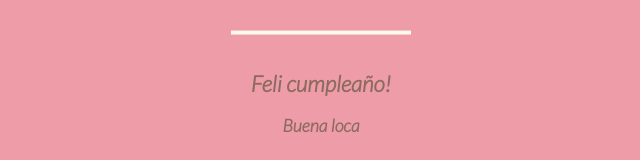
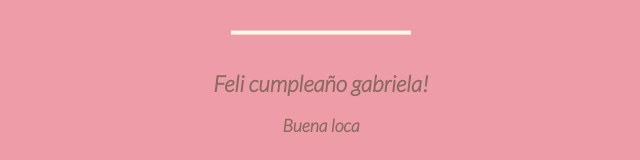
Before and after one commit to RodnerB/birthday-cake-gabriela, a plain HTML site: page index.html in a window 1280 px wide. Shown: the part 293-453 px from the top of the page, without its empty margins (327-967 px from the left). Drawn offline with Linux system fonts and the light colour scheme.

Commit message:
puse el nombre de gabriela

```diff
--- a/index.html
+++ b/index.html
@@ -283,7 +283,7 @@
         <rect x="10" y="475.571" fill="#fefae9" width="180" height="4" />
       </svg>
       <div class="text">
-      <h1>Feli cumpleaño!</h1>
+      <h1>Feli cumpleaño gabriela!</h1>
       <p class="name">Buena loca</p>
       </div>
   </body>
```
